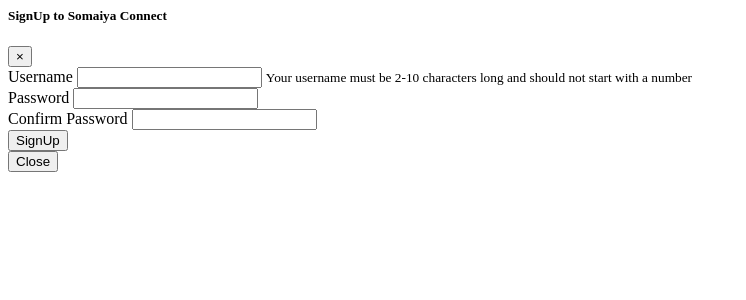
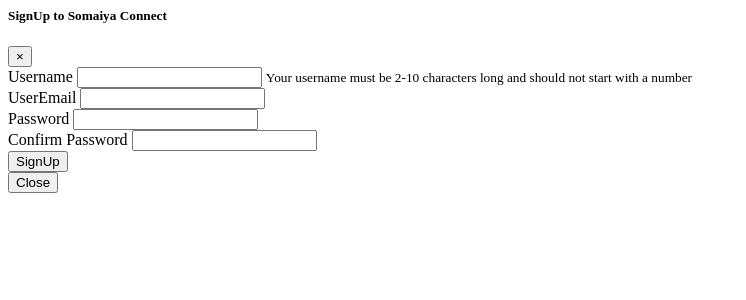
Before and after one commit to Tejalpranjal/Somaiya-Connect, a PHP site: page /_signupmodal.php in a window 1280 px wide. Shown: the top 300 px of the page, without its empty margins (0-746 px from the left). Run offline with PHP 8.4, Linux system fonts and the light colour scheme.

Commit message:
new attribute added

```diff
--- a/_signupmodal.php
+++ b/_signupmodal.php
@@ -27,6 +27,10 @@
                       </small>
                     </div>
                     <div class="form-group">
+                        <label for="exampleInputEmail1">UserEmail</label>
+                        <input type="text" class="form-control" id="signupEmail" name="signupEmail">
+                    </div>
+                    <div class="form-group">
                         <label for="exampleInputPassword1">Password</label>
                         <input type="password" class="form-control" id="signupPassword" name="signupPassword">
                     </div>
```
